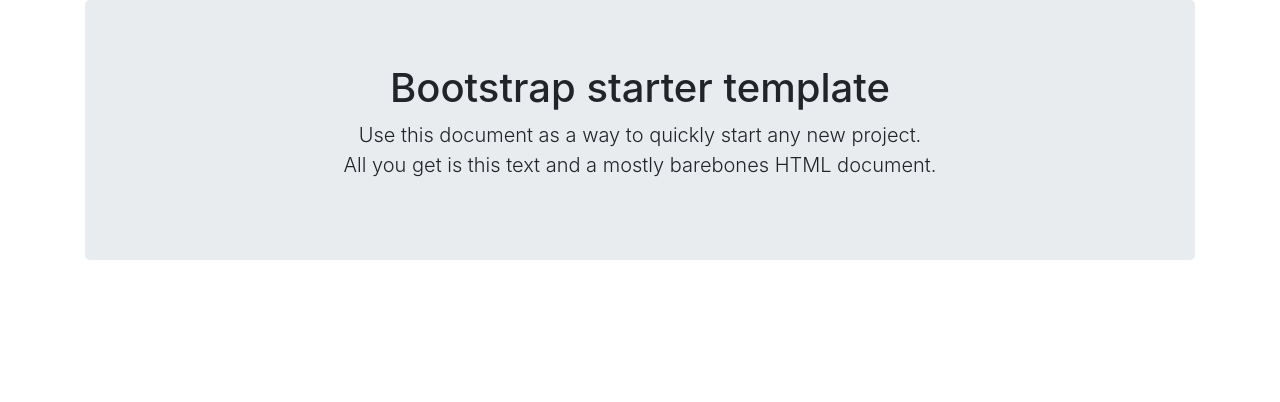
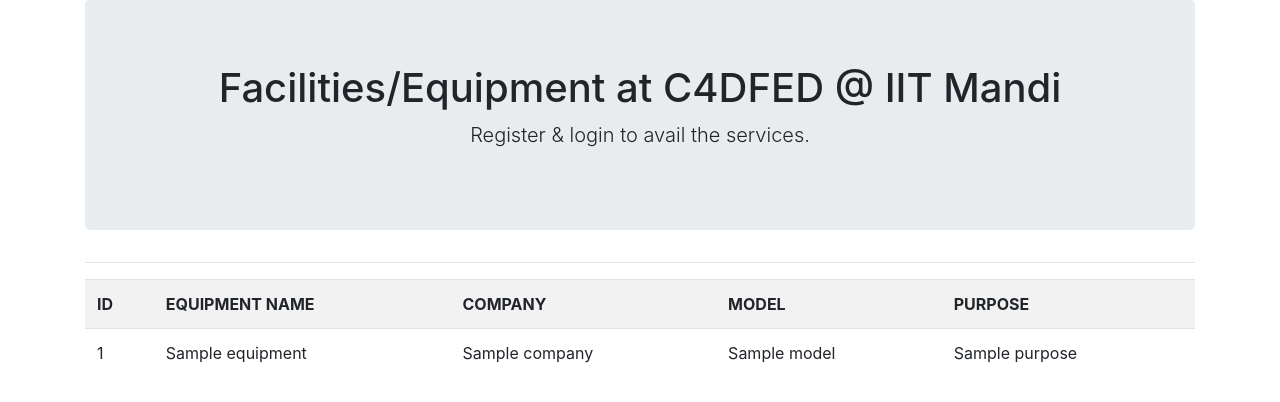
Before and after one commit to rishi-s8/book-slots, a Flask app: template templates/home.html in a window 1280 px wide. Shown: the part 56-458 px from the top of the page. Run offline with Flask 2, Linux system fonts and the light colour scheme; the template is opened without the code that fills it: most values are stand-ins (such as "Sample title", 1, 10 or a date in 2020); some libraries are stand-ins or nearby versions.

Commit message:
Added Equipments to HOME

```diff
--- a/app.py
+++ b/app.py
@@ -29,7 +29,11 @@
 
 @app.route('/')
 def index():
-    return render_template('home.html')
+    cur = mysql.connection.cursor()
+    result = cur.execute("SELECT * FROM Equipments")
+    users = cur.fetchall()
+    cur.close()
+    return render_template('home.html', Equipments = users)
 
 @app.route('/user/<string:username>')
 @is_logged_in
--- a/templates/home.html
+++ b/templates/home.html
@@ -2,7 +2,26 @@
 
 {% block body %}
 <div class="jumbotron text-center">
-    <h1>Bootstrap starter template</h1>
-    <p class="lead">Use this document as a way to quickly start any new project.<br> All you get is this text and a mostly barebones HTML document.</p>
+    <h1>Facilities/Equipment at C4DFED @ IIT Mandi</h1>
+    <p class="lead">Register & login to avail the services.</p>
   </div>
+  <hr>
+  <table class = 'table table-striped'>
+    <tr>
+      <th>ID</th>
+      <th>EQUIPMENT NAME</th>
+      <th>COMPANY</th>
+      <th>MODEL</th>
+      <th>PURPOSE</th>
+    </tr>
+    {% for Eq in Equipments %}
+    <tr>
+      <td>{{Eq.id}}</td>
+      <td>{{Eq.Name}}</td>
+      <td>{{Eq.Company}}</td>
+      <td>{{Eq.Model}}</td>
+      <td>{{Eq.Purpose}}</td>
+    </tr>
+    {% endfor %}
+  </table>
 {% endblock %}
```
Also changed, not shown: c4dfedBooking.sql (+31 -8 lines), templates/book_slot.html (+8 -0 lines), templates/login.html (+8 -0 lines), templates/register.html (+8 -0 lines).
